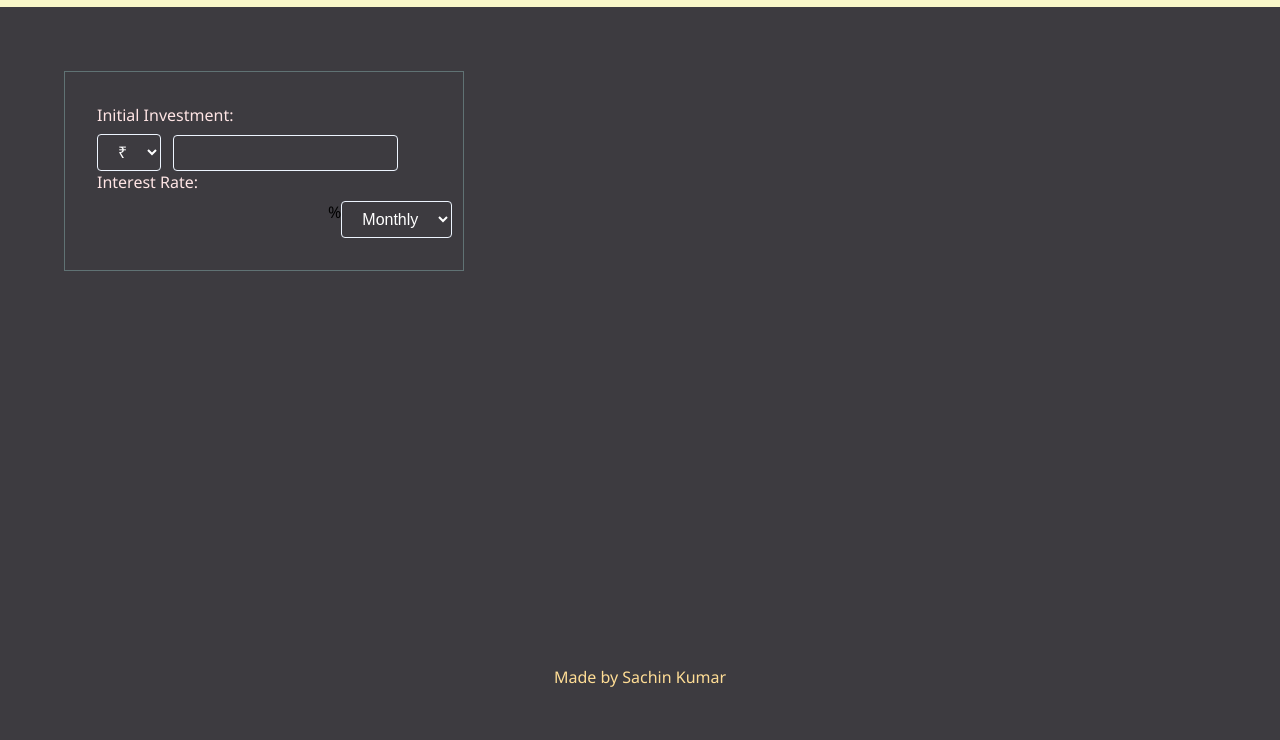
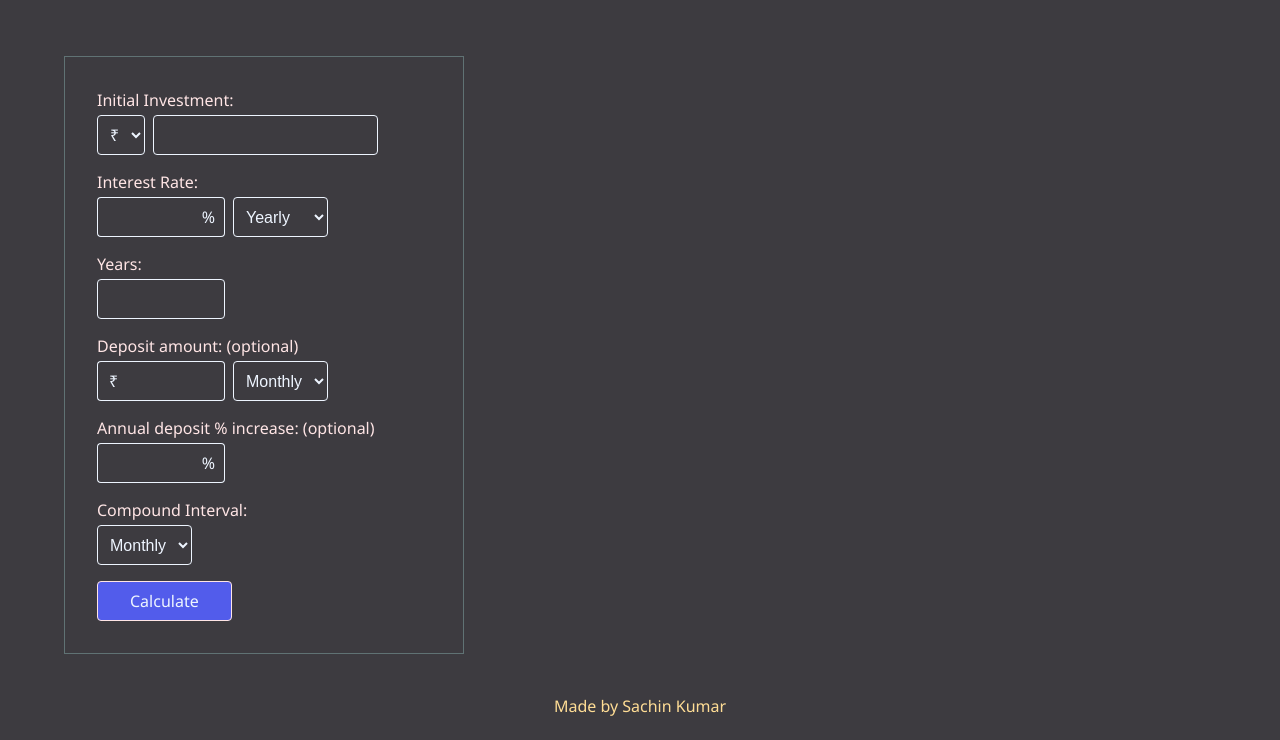
Before and after one commit to Itsmesachin98/compound-interest-calculator, a plain HTML site: page frontend/index.html in a window 1280 px wide. Shown: the part 83-823 px from the top of the page. Before the commit the page ends 800 px from the top, so only its background shows below. Drawn offline with Linux system fonts and the light colour scheme.

Commit message:
Completed the frontend part

```diff
--- a/frontend/index.html
+++ b/frontend/index.html
@@ -13,29 +13,67 @@
 
         <main>
             <section class="container">
-                <div class="ii-container">
-                    <label for="initial-investment">Initial Investment:</label>
-                    <select name="" id="">
-                        <option value="rupee" selected>₹</option>
-                        <option value="dollar">$</option>
-                    </select>
-                    <input type="number" id="initial-investment" />
+                <div class="principle-box">
+                    <label for="principle">Initial Investment:</label>
+                    <div class="principle-box-2">
+                        <select id="currency-selector">
+                            <option value="rupee" selected>₹</option>
+                            <option value="dollar">$</option>
+                        </select>
+                        <input type="number" id="principle" />
+                    </div>
                 </div>
 
-                <div class="ir-container">
-                    <label for="interest-rate">Interest Rate:</label>
-                    <div class="group-ir-and-select">
-                        <div class="group-input-percentage">
-                            <div>
-                                <input type="number" id="ir" />
-                            </div>
-                            <div>%</div>
-                        </div>
-                        <select name="" id="">
+                <div class="rate-box">
+                    <label for="rate">Interest Rate:</label>
+                    <div class="rate-box-2">
+                        <input type="number" id="rate" />
+                        <div class="percent-icon">%</div>
+                        <select>
+                            <option value="monthly">Monthly</option>
+                            <option value="yearly" selected>Yearly</option>
+                        </select>
+                    </div>
+                </div>
+
+                <div class="year-box">
+                    <label for="year">Years:</label>
+                    <input type="text" id="year" />
+                </div>
+
+                <div class="additional-deposits">
+                    <label for="deposits">Deposit amount: (optional)</label>
+                    <div class="additional-deposits-2">
+                        <div class="currency-icon">₹</div>
+                        <input type="number" id="deposits" />
+                        <select>
                             <option value="monthly" selected>Monthly</option>
                             <option value="yearly">Yearly</option>
                         </select>
                     </div>
+                </div>
+
+                <div class="annual-percent-increase">
+                    <label for="yearly-increment"
+                        >Annual deposit % increase: (optional)</label
+                    >
+                    <div class="annual-percent-increase-2">
+                        <input type="number" id="yearly-increment" />
+                        <div class="percent-icon">%</div>
+                    </div>
+                </div>
+
+                <div class="compound-period">
+                    <label for="">Compound Interval:</label>
+
+                    <select>
+                        <option value="monthly" selected>Monthly</option>
+                        <option value="yearly">Yearly</option>
+                    </select>
+                </div>
+
+                <div>
+                    <button>Calculate</button>
                 </div>
             </section>
         </main>
--- a/frontend/style.css
+++ b/frontend/style.css
@@ -17,6 +17,80 @@ body {
     flex-direction: column;
     box-sizing: border-box;
     background-color: #3d3b40;
+}
+
+h1,
+p {
+    margin: 0;
+}
+
+h1 {
+    color: #3d3b40;
+}
+
+p {
+    color: #ffdd95;
+}
+
+label {
+    display: block;
+    font-size: 16px;
+    color: #ffe5e5;
+    margin-bottom: 0.25rem;
+}
+
+button {
+    color: #eef5ff;
+    background-color: #525ceb;
+    border: 1px solid #ffe5e5;
+    border-radius: 0.25rem;
+    padding: 8px 32px;
+    font-size: 16px;
+    font-family: "Noto Sans", sans-serif;
+}
+
+button:hover {
+    background-color: #3468c0;
+}
+
+button:active {
+    box-shadow: 0px 0 2px 4px rgba(52, 104, 192, 0.5);
+    transition: box-shadow 100ms;
+    transition-timing-function: linear;
+}
+
+select,
+input {
+    height: 40px;
+    font-size: 16px;
+    color: #eef5ff;
+    background-color: inherit;
+    border: 1px solid #eef5ff;
+    border-radius: 0.25rem;
+    padding: 8px;
+}
+
+select {
+    margin-right: 0.5rem;
+}
+
+option {
+    color: #eef5ff;
+    background-color: #3d3b40;
+}
+
+select:focus,
+input:focus {
+    outline: none;
+    box-shadow: 0px 0 2px 4px rgba(52, 104, 192, 0.5);
+    transition: box-shadow 200ms;
+    transition-timing-function: linear;
+}
+
+input[type="number"]::-webkit-inner-spin-button,
+input[type="number"]::-webkit-outer-spin-button {
+    -webkit-appearance: none;
+    margin: 0;
 }
 
 .header {
@@ -44,25 +118,73 @@ main {
     flex-direction: column;
 }
 
-ii-container,
-ir-container {
+.principle-box,
+.rate-box,
+.year-box,
+.additional-deposits,
+.annual-percent-increase {
+    display: flex;
+    flex-direction: column;
     margin-bottom: 1rem;
 }
 
-.group-ir-and-select {
+.compound-period {
+    margin-bottom: 1rem;
+}
+
+.principle-box-2,
+.rate-box-2,
+.additional-deposits-2,
+.annual-percent-increase-2 {
     display: flex;
 }
 
-.group-input-percentage {
-    display: flex;
+#rate,
+#yearly-increment {
+    width: 96px;
+    border-right: none;
+    border-top-right-radius: 0;
+    border-bottom-right-radius: 0;
 }
 
-#ir {
-    border: none;
+.percent-icon {
+    border: 1px solid #eef5ff;
+    border-left: none;
+    border-radius: 0.25rem;
+    border-top-left-radius: 0;
+    border-bottom-left-radius: 0;
+    margin-right: 0.5rem;
 }
 
-#interest-rate {
-    width: 100px;
+.percent-icon,
+.currency-icon {
+    width: 32px;
+    height: 40px;
+    color: #eef5ff;
+
+    display: flex;
+    justify-content: center;
+    align-items: center;
+}
+
+#year {
+    width: 128px;
+}
+
+.currency-icon {
+    border: 1px solid #eef5ff;
+    border-radius: 0.25rem;
+    border-right: none;
+    border-top-right-radius: 0;
+    border-bottom-right-radius: 0;
+}
+
+#deposits {
+    width: 96px;
+    border-left: none;
+    border-top-left-radius: 0;
+    border-bottom-left-radius: 0;
+    margin-right: 0.5rem;
 }
 
 .footer {
@@ -74,57 +196,3 @@ ir-container {
     position: sticky;
     bottom: 0;
 }
-
-h1,
-p {
-    margin: 0;
-}
-
-h1 {
-    color: #3d3b40;
-}
-
-p {
-    color: #ffdd95;
-}
-
-label {
-    display: block;
-    font-size: 16px;
-    color: #ffe5e5;
-    margin-bottom: 0.5rem;
-}
-
-input {
-    font-size: 16px;
-    color: #fff;
-    background-color: inherit;
-    border: 1px solid #eef5ff;
-    border-radius: 0.25rem;
-    margin-right: 0.5rem;
-    padding: 8px 8px;
-}
-
-select {
-    background-color: inherit;
-    color: #fff;
-    border: 1px solid #eef5ff;
-    border-radius: 0.25rem;
-    font-size: 16px;
-    padding: 8px 16px;
-    margin-right: 0.5rem;
-    transition: box-shadow 100ms;
-    transition-timing-function: linear;
-}
-
-select:focus,
-input:focus {
-    outline: none;
-    box-shadow: 0 0 2px 4px rgba(52, 104, 192, 0.5);
-}
-
-input[type="number"]::-webkit-inner-spin-button,
-input[type="number"]::-webkit-outer-spin-button {
-    -webkit-appearance: none;
-    margin: 0;
-}
```
